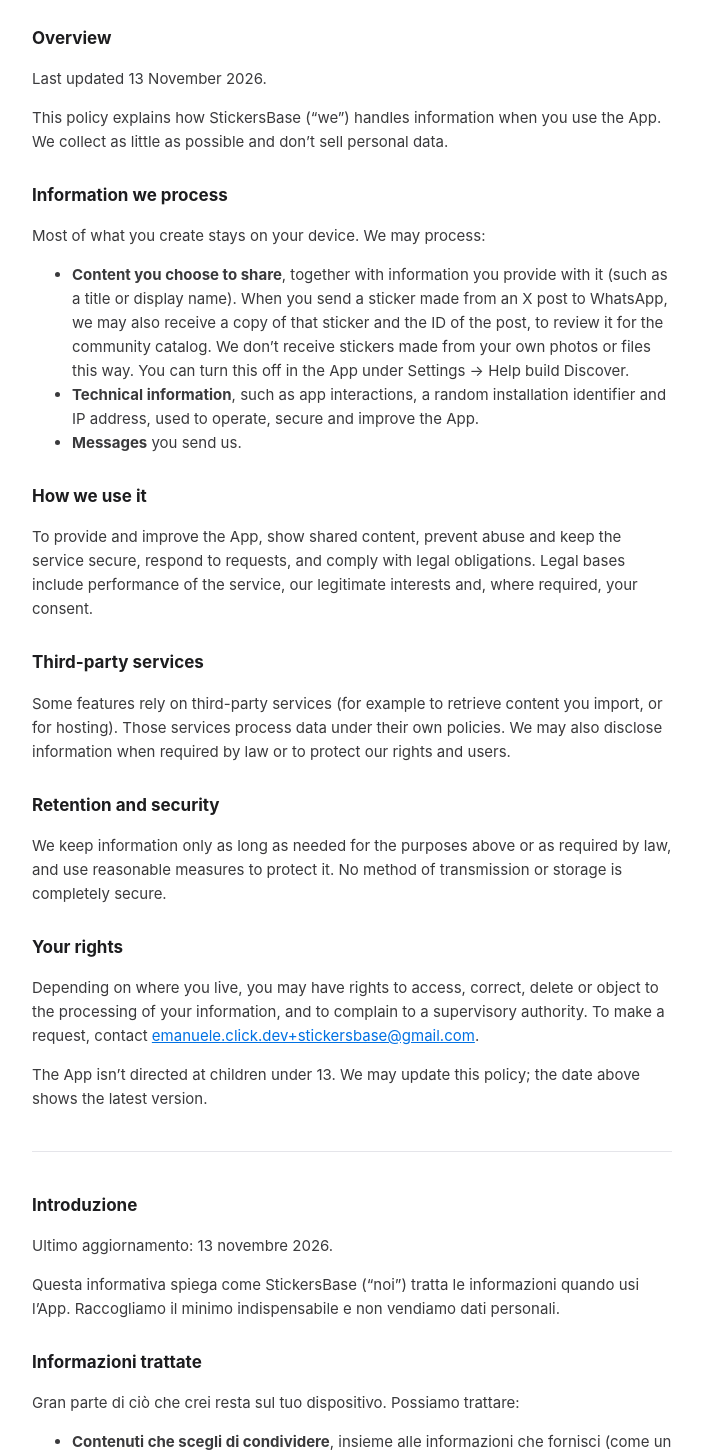
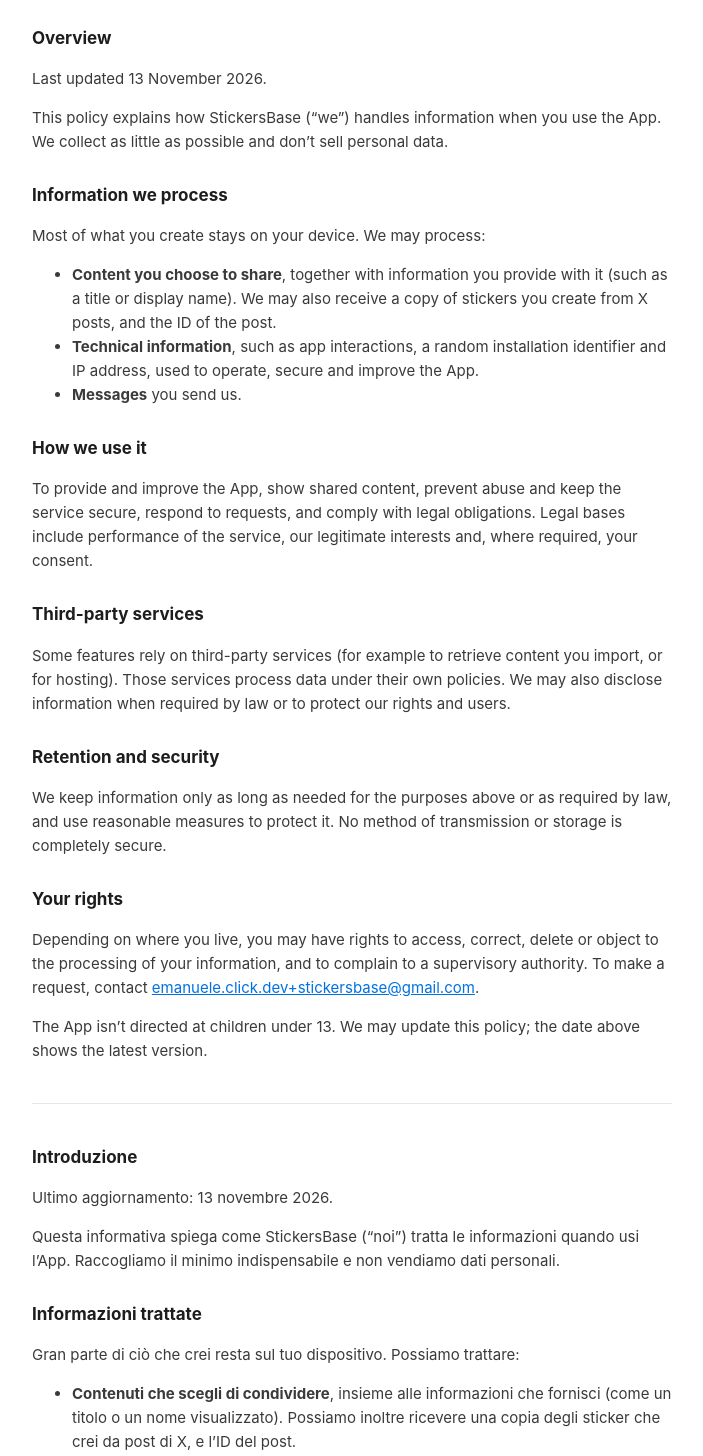
Before and after one commit to Emahhh/website-emanuele.click, a plain HTML site: page stickersbase/privacy/index.html in a window 1280 px wide. Shown: the part 136-1592 px from the top of the page, without its empty margins (288-991 px from the left). Drawn offline with Linux system fonts and the light colour scheme.

Commit message:
StickersBase privacy: shorter note on copies of stickers made from X posts
Co-Authored-By: Claude Sonnet 5.5 <noreply@anthropic.com>

```diff
--- a/stickersbase/privacy/index.html
+++ b/stickersbase/privacy/index.html
@@ -15,7 +15,7 @@
 <h2>Overview</h2>
 <p>Last updated 13 November 2026.</p><p>This policy explains how StickersBase (“we”) handles information when you use the App. We collect as little as possible and don’t sell personal data.</p>
 <h2>Information we process</h2>
-<p>Most of what you create stays on your device. We may process:</p><ul><li><strong>Content you choose to share</strong>, together with information you provide with it (such as a title or display name). When you send a sticker made from an X post to WhatsApp, we may also receive a copy of that sticker and the ID of the post, to review it for the community catalog. We don’t receive stickers made from your own photos or files this way. You can turn this off in the App under Settings → Help build Discover.</li><li><strong>Technical information</strong>, such as app interactions, a random installation identifier and IP address, used to operate, secure and improve the App.</li><li><strong>Messages</strong> you send us.</li></ul>
+<p>Most of what you create stays on your device. We may process:</p><ul><li><strong>Content you choose to share</strong>, together with information you provide with it (such as a title or display name). We may also receive a copy of stickers you create from X posts, and the ID of the post.</li><li><strong>Technical information</strong>, such as app interactions, a random installation identifier and IP address, used to operate, secure and improve the App.</li><li><strong>Messages</strong> you send us.</li></ul>
 <h2>How we use it</h2>
 <p>To provide and improve the App, show shared content, prevent abuse and keep the service secure, respond to requests, and comply with legal obligations. Legal bases include performance of the service, our legitimate interests and, where required, your consent.</p>
 <h2>Third-party services</h2>
@@ -28,7 +28,7 @@
 <h2>Introduzione</h2>
 <p>Ultimo aggiornamento: 13 novembre 2026.</p><p>Questa informativa spiega come StickersBase (“noi”) tratta le informazioni quando usi l’App. Raccogliamo il minimo indispensabile e non vendiamo dati personali.</p>
 <h2>Informazioni trattate</h2>
-<p>Gran parte di ciò che crei resta sul tuo dispositivo. Possiamo trattare:</p><ul><li><strong>Contenuti che scegli di condividere</strong>, insieme alle informazioni che fornisci (come un titolo o un nome visualizzato). Quando invii a WhatsApp uno sticker creato da un post di X, possiamo ricevere anche una copia dello sticker e l’ID del post, per valutarlo per il catalogo della community. Non riceviamo in questo modo gli sticker creati dalle tue foto o dai tuoi file. Puoi disattivarlo nell’App in Impostazioni → Help build Discover.</li><li><strong>Informazioni tecniche</strong>, come interazioni con l’app, un identificativo casuale di installazione e l’indirizzo IP, usate per gestire, proteggere e migliorare l’App.</li><li><strong>Messaggi</strong> che ci invii.</li></ul>
+<p>Gran parte di ciò che crei resta sul tuo dispositivo. Possiamo trattare:</p><ul><li><strong>Contenuti che scegli di condividere</strong>, insieme alle informazioni che fornisci (come un titolo o un nome visualizzato). Possiamo inoltre ricevere una copia degli sticker che crei da post di X, e l’ID del post.</li><li><strong>Informazioni tecniche</strong>, come interazioni con l’app, un identificativo casuale di installazione e l’indirizzo IP, usate per gestire, proteggere e migliorare l’App.</li><li><strong>Messaggi</strong> che ci invii.</li></ul>
 <h2>Finalità</h2>
 <p>Fornire e migliorare l’App, mostrare i contenuti condivisi, prevenire abusi e garantire la sicurezza, rispondere alle richieste e adempiere agli obblighi di legge. Le basi giuridiche includono l’esecuzione del servizio, il nostro legittimo interesse e, ove richiesto, il tuo consenso.</p>
 <h2>Servizi di terzi</h2>
```
